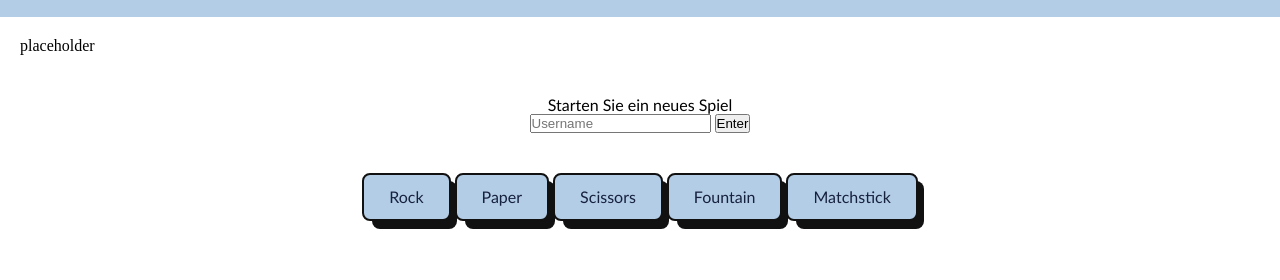
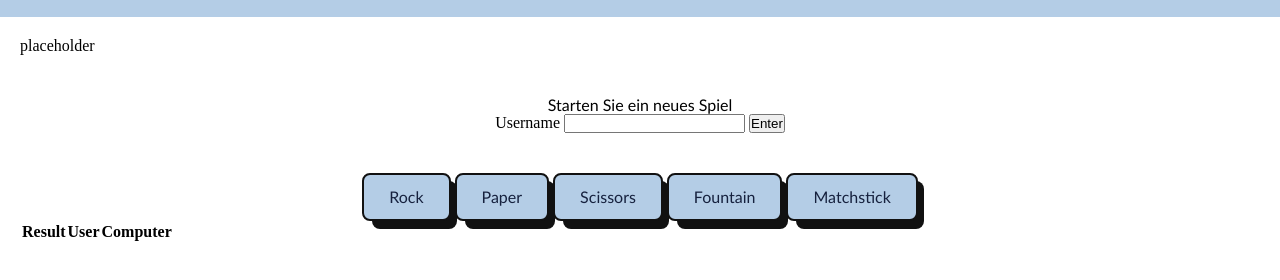
Before and after one commit to davorluc/rock-paper-scissors, a website with bundled scripts: page schere-stein-papier.html in a window 1280 px wide. Shown: the part 62-342 px from the top of the page. Built offline with nearby package versions, Linux system fonts and the light colour scheme.

Commit message:
added table and some other things

```diff
--- a/schere-stein-papier.html
+++ b/schere-stein-papier.html
@@ -16,8 +16,9 @@
     <section id="login" class ="sec">
       <p>Starten Sie ein neues Spiel</p>
       <form>
-          <input id="user-input" type="text" placeholder="Username" required>
-          <button id="submit-button" type="submit">Enter</button>
+        <label for="user-input">Username</label>
+        <input id="user-input" type="text" required>
+        <button id="buttonEnter" type="submit">Enter</button>
       </form>
     </section>
     <section id="game" class="sec">
@@ -26,6 +27,13 @@
         <button id="scissors">Scissors</button>
         <button id="fountain">Fountain</button>
         <button id="matchstick">Matchstick</button>
+        <table id="currentgame">
+          <tr>
+            <th>Result</th>
+            <th>User</th>
+            <th>Computer</th>
+          </tr>
+        </table>
     </section>
 </body>
 </html>
```
